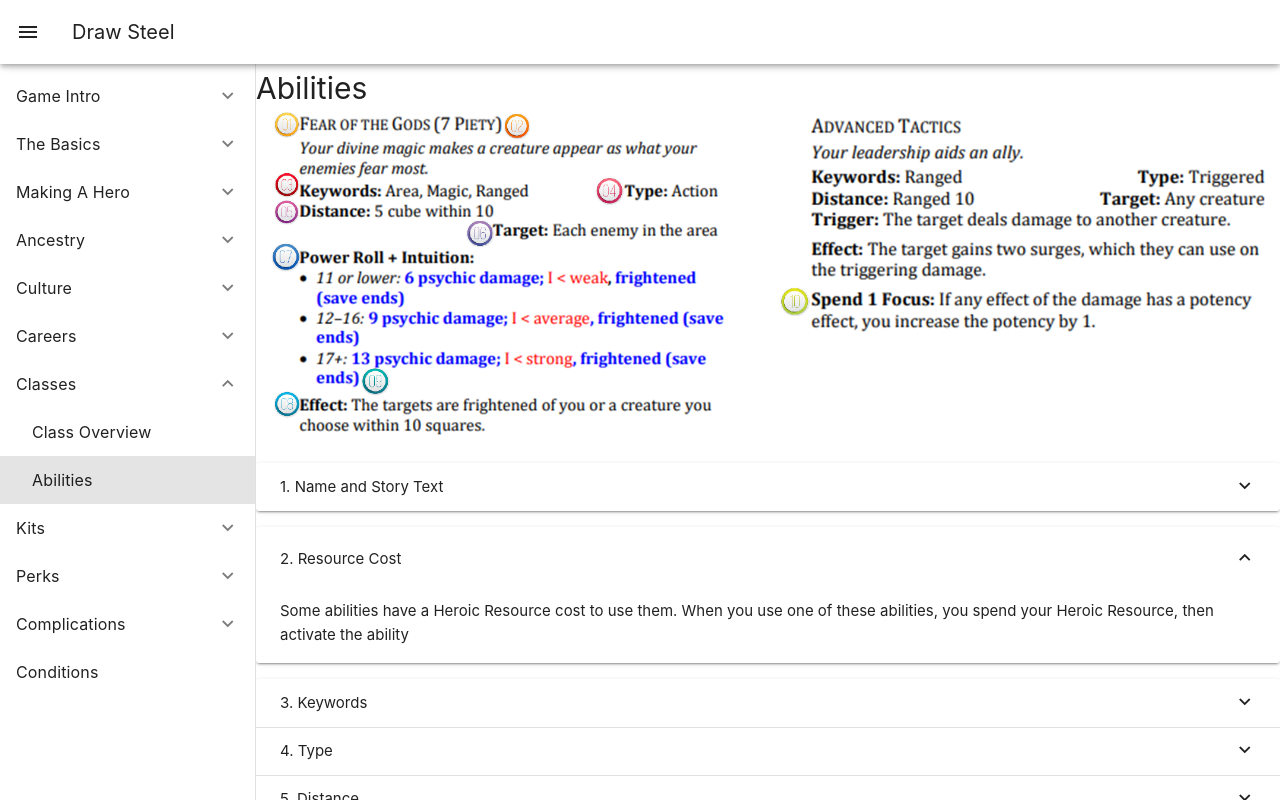
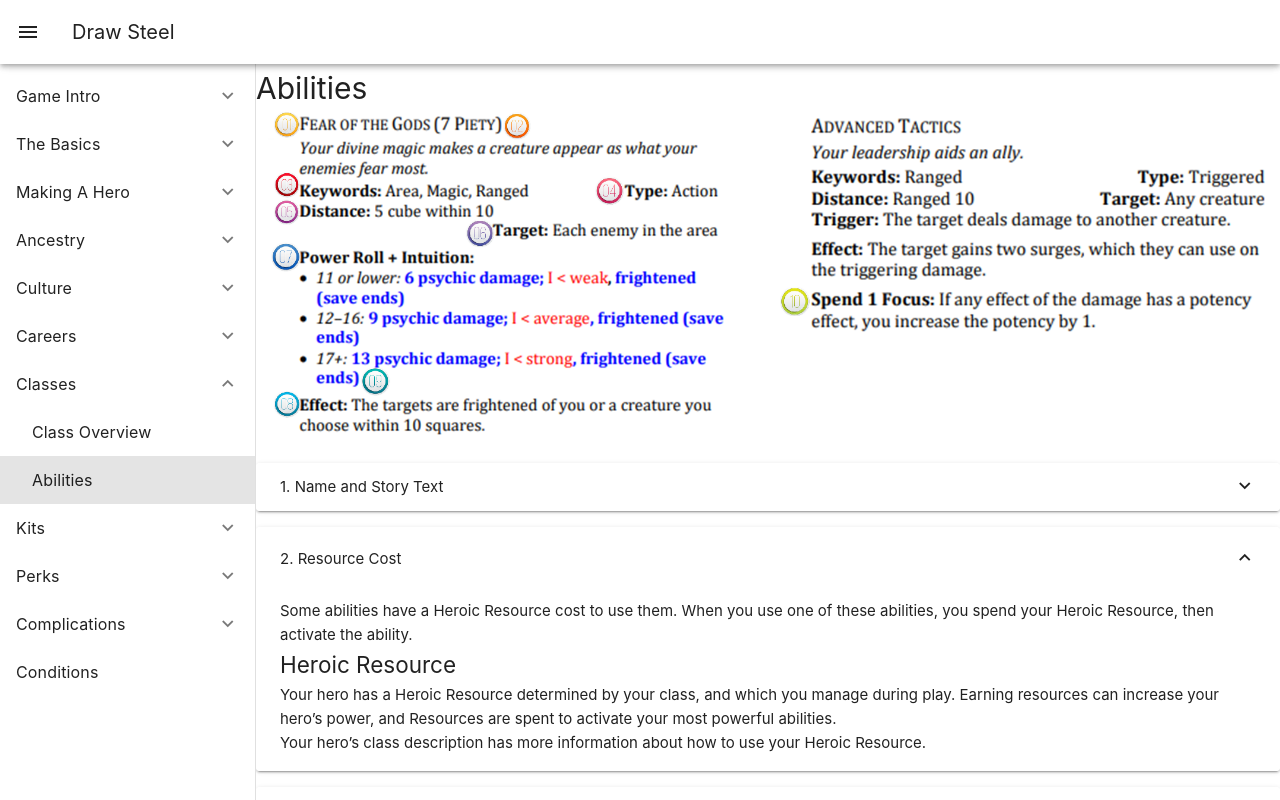
Before and after one commit to RAMcInnes/draw-steel-ui, a Vue app: page /classesAbilities in a window 1280 px wide. Both pictures are taken after a click on the button "2. Resource Cost". Shown: the top 800 px of the page. Built offline with nearby package versions, Linux system fonts and the light colour scheme; the HTML template or start-up script is replaced by a standard one.

Commit message:
Adding TODO.txt

```diff
--- a/src/App.vue
+++ b/src/App.vue
@@ -16,7 +16,6 @@
       ['Recoveries', 'recoveries'],
       ['Respite', 'respite'],
       ['Hero Tokens', 'heroTokens'],
-      // ['Heroic Resources', 'heroicResources'],
       ['Misc. Rules', 'miscRules'],
       ['Echelons of Play', 'echelons']
     ];
@@ -91,8 +90,7 @@
     ];
     const complicationsOptions = [
       ['Complication Overview', 'complicationsOverview'],
-
-    ]
+    ];
 
     let navOpen = ref(null);
 </script>
--- a/src/views/ClassesOptions/ClassesAbilitiesView.vue
+++ b/src/views/ClassesOptions/ClassesAbilitiesView.vue
@@ -42,7 +42,18 @@
             <v-expansion-panel-text>
                 Some abilities have a Heroic Resource cost to use them.
                 When you use one of these abilities, you spend your Heroic
-                Resource, then activate the ability
+                Resource, then activate the ability.
+                <br>
+                <h2>Heroic Resource</h2>
+                <p>
+                    Your hero has a Heroic Resource determined by your class,
+                    and which you manage during play. Earning resources can
+                    increase your hero’s power, and Resources are spent to
+                    activate your most powerful abilities.
+                    <br>
+                    Your hero’s class description has more information about
+                    how to use your Heroic Resource.
+                </p>
             </v-expansion-panel-text>
         </v-expansion-panel>
         <v-expansion-panel>
```
Also changed, not shown: TODO.txt (added).
